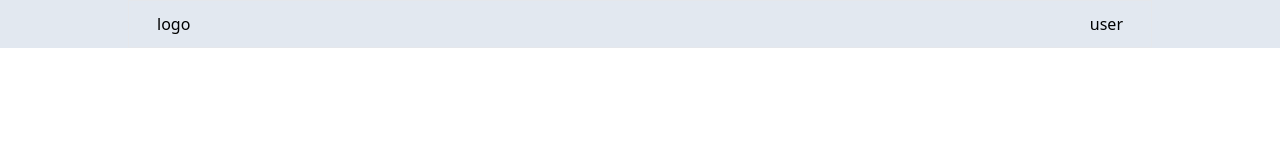
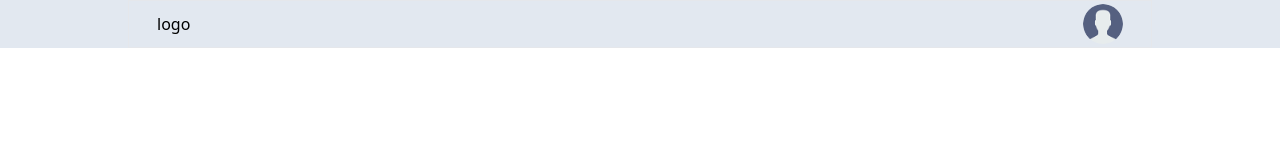
Before and after one commit to moronq/social-network, a React (Create React App) app: page /auth in a window 1280 px wide. Shown: the top 160 px of the page. Built offline with nearby package versions, Linux system fonts and the light colour scheme.

Commit message:
change avatar

```diff
--- a/src/components/Chat.tsx
+++ b/src/components/Chat.tsx
@@ -20,7 +20,7 @@ const Chat: FC = () => {
 
   return (
     <div className="h-full w-full flex flex-col ">
-      <div className="flex grow border-2 overflow-y-auto p-2">
+      <div className="flex grow border rounded-lg overflow-y-auto p-2">
         <ul className="flex gap-5 flex-col">
           {messages.map((el, index) => {
             return <Message key={index} message={el} userId={el.userId} />
--- a/src/components/LayoutApp.tsx
+++ b/src/components/LayoutApp.tsx
@@ -1,8 +1,8 @@
-import React from 'react'
 import { Outlet } from 'react-router-dom'
 import { useAppDispatch, useAppSelector } from '../hooks/redux'
 import { logout } from '../store/slices/authSlice/authSlice'
 import SideBar from './SideBar'
+import noAvatarSmall from './../assets/img/no-avatar-small.png'
 
 const LayoutApp = () => {
   const { isAuth } = useAppSelector((state) => state.auth)
@@ -10,6 +10,10 @@ const LayoutApp = () => {
   const onLogoutClick = () => {
     dispatch(logout())
   }
+
+  const avatar = useAppSelector(
+    (state) => state.profile.photos.small || noAvatarSmall
+  )
 
   return (
     <>
@@ -19,8 +23,18 @@ const LayoutApp = () => {
             logo
           </div>
           <div className="flex items-center hover:bg-slate-300 px-3 hover:cursor-pointer">
-            user
-            {isAuth && <button onClick={onLogoutClick}>Logout</button>}
+            <img
+              src={avatar}
+              alt="user-avatar"
+              height={'40px'}
+              width={'40px'}
+              className="rounded-full"
+            />
+            {isAuth && (
+              <button className=" ml-3" onClick={onLogoutClick}>
+                Logout
+              </button>
+            )}
           </div>
         </div>
       </nav>
```
